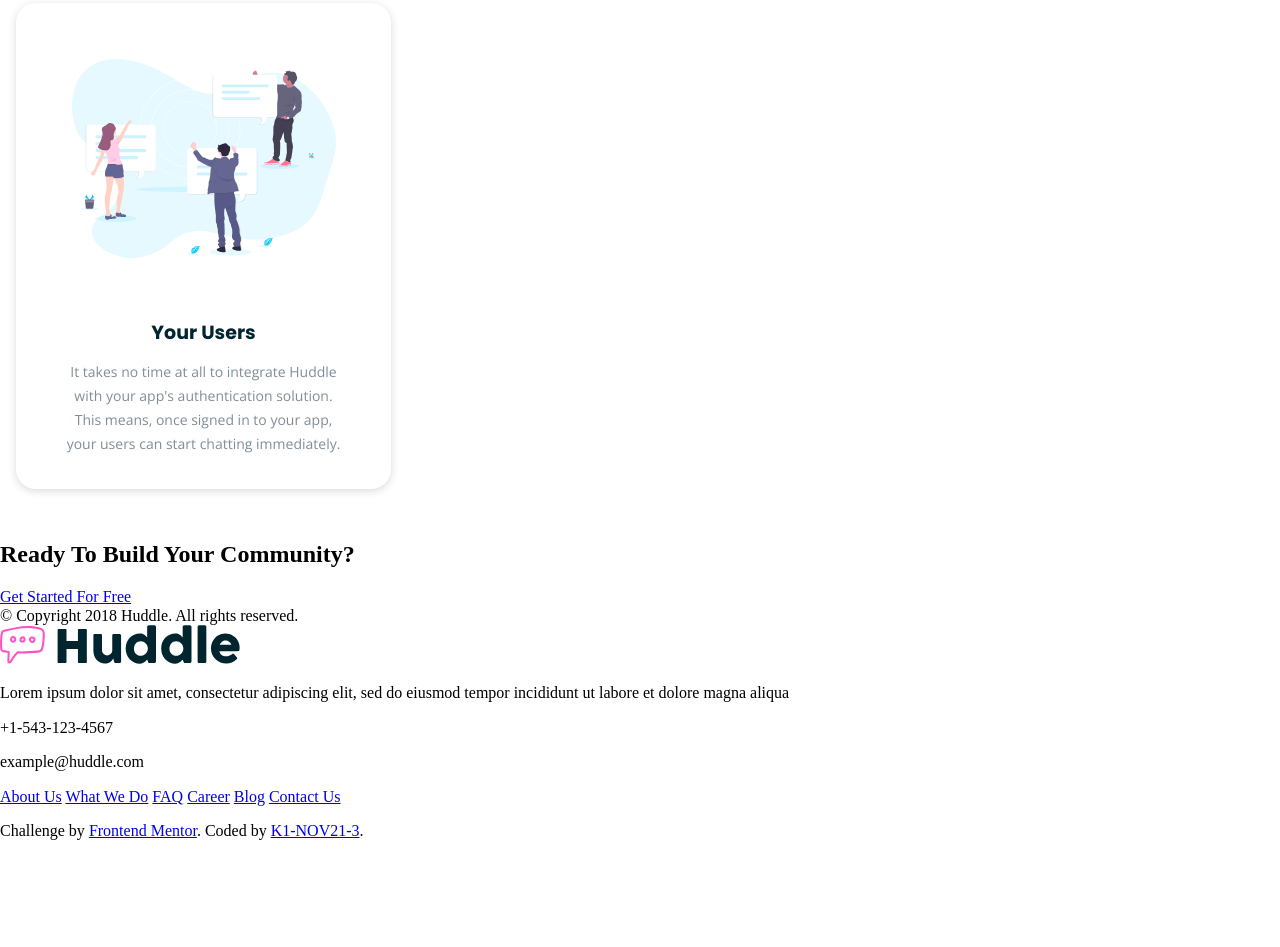
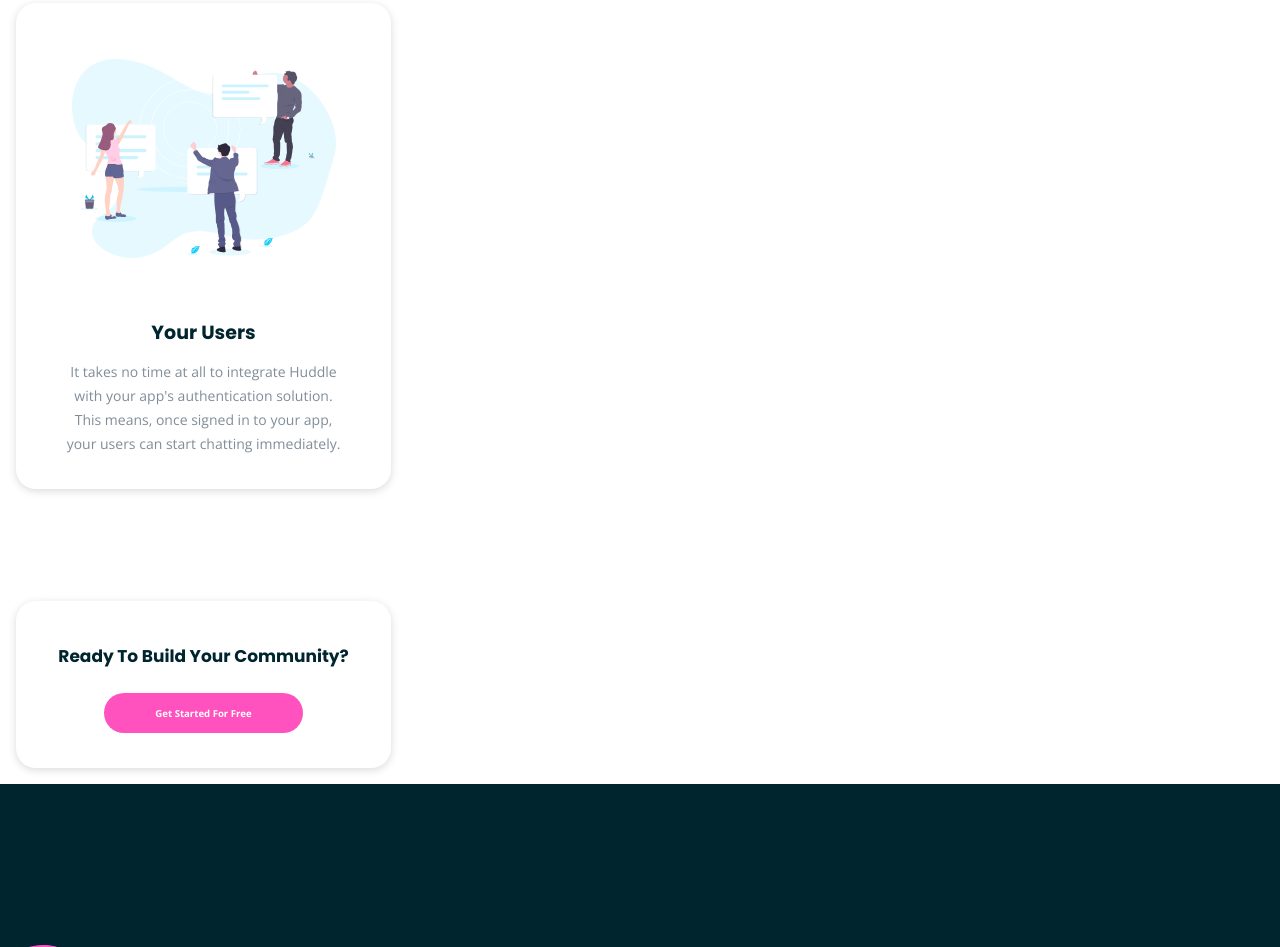
Before and after one commit to BC-MAY-21-ROR/kata-01-diseno-web-k1-nov21-3, a website: page index.html in a window 1280 px wide. Shown: the part 1853-2800 px from the top of the page. Before the commit the page ends 2693 px from the top, so only its background shows below. Drawn offline with nearby package versions, Linux system fonts and the light colour scheme.

Commit message:
Card-below added and design
Styles added to '/src/scss/layout/_cards.scss', desing for the card and the button
have been added to the stylesheet, including the same style of the startBtn from the '/src/scss/layout/_mid.scss'

Co-authored-by: Anisbeflo  <abejarano0@ucol.mx>
Co-authored-by: diegoOG09  <xdiegoemmax@outlook.com>
Co-authored-by: corps01  <ocorpus@ucol.mx>
Co-authored-by: rallygou  <rallygou@gmail.com>

```diff
--- a/index.html
+++ b/index.html
@@ -80,35 +80,49 @@
       </div>
    </div>
 
-   <div class="card-below">
+   <!--CARD FLOAT-->
+   <div class="card-below container">
       <h2>Ready To Build Your Community?</h2>
-      <a href="#">Get Started For Free</a>
+      <div class="startBtn">
+         <a class="btn2" href="#">Get Started For Free</a>
+      </div>
    </div>
 
 
 
-   &copy; Copyright 2018 Huddle. All rights reserved.
 
-   <footer>
 
-      <div class="icon ">
+   <!--FOOTER-->
+   <footer class="footer ">
+
+      <div class="icon-footer container ">
          <img src="images/logo.svg" alt="Logo">
       </div>
 
+      <div class="container">
+         <div class="footer-info">
+            <img src="images/icon-location.svg" alt="#">
             <p>
                Lorem ipsum dolor sit amet, consectetur adipiscing elit, sed do eiusmod tempor
                incididunt ut labore et dolore magna aliqua
             </p>
-
+         </div>
+         <div class="footer-info">
+            <img src="images/icon-phone.svg" alt="#">
             <p>
                +1-543-123-4567
             </p>
-
+         </div>
+         <div class="footer-info">
+            <img src="images/icon-email.svg" alt="#">
             <p>
                example@huddle.com
             </p>
+         </div>
+      </div>
 
-      <div class="footer-links">
+
+      <div class="footer-links container">
          <a href="#">About Us</a>
          <a href="#">What We Do</a>
          <a href="#">FAQ</a>
@@ -117,15 +131,19 @@
          <a href="#">Contact Us</a>
       </div>
 
-      <div class="footer-icons">
+      <div class="footer-icons container">
          <a href="#"></a>
          <a href="#"></a>
          <a href="#"></a>
       </div>
-      <p class="attribution">
+      <p class="attribution container">
          Challenge by <a href="https://www.frontendmentor.io?ref=challenge" target="_blank">Frontend Mentor</a>.
          Coded by <a href="#">K1-NOV21-3</a>.
       </p>
+      <p class="container">
+         &copy; Copyright 2018 Huddle. All rights reserved.
+      </p>
+
    </footer>
 </body>
 
--- a/src/scss/app.scss
+++ b/src/scss/app.scss
@@ -5,3 +5,4 @@
 @import 'layout/footer';
 @import 'layout/mid';
 @import 'layout/cards';
+@import 'layout/footer';
--- a/src/scss/layout/_cards.scss
+++ b/src/scss/layout/_cards.scss
@@ -20,7 +20,7 @@
             margin-bottom: 2.5rem;
         }
 
-        .card-title{
+        .card-title {
             text-align: center;
             font-family: $fontpoppin;
             font-weight: 700;
@@ -40,3 +40,41 @@
         }
     }
 }
+
+.card-below {
+    margin-top: 5rem;
+    border-radius: 20px;
+    box-shadow: rgba(0, 0, 0, 0.15) 0px 2px 8px;
+    margin-bottom: 1rem;
+    padding-top: 2rem;
+    padding-bottom: 1.2rem;
+    z-index: 1;
+
+    h2 {
+        text-align: center;
+        font-family: $fontpoppin;
+        color: $veryDarkCyan;
+        font-weight: 700;
+        font-size: 17px;
+    }
+
+    .startBtn {
+        align-items: center;
+        display: flex;
+        justify-content: center;
+        margin: 0;
+        margin-bottom: 1rem;
+        padding-top: .8rem;
+        .btn2 {
+            text-align: center;
+            font-family: $fontopensans;
+            text-decoration: none;
+            background-color: $pink;
+            border-radius: 1.3rem;
+            color: #fff;
+            font-size: 0.6rem;
+            font-weight: 700;
+            padding: 0.9rem 3.2rem;
+        }
+    }
+}
--- a/src/scss/layout/_footer.scss
+++ b/src/scss/layout/_footer.scss
@@ -0,0 +1,14 @@
+.footer {
+    background-color: $veryDarkCyan;
+    z-index: -1;
+    //margin-top: -3rem;
+
+
+
+    .icon-footer {
+        padding-top: 10rem;
+    }
+    .footer-info{
+        display: inline;
+    }
+}
```
Also changed, not shown: build/css/app.css, src/scss/layout/_mid.scss (line endings or trailing spaces), 1 other file. Lines whose indentation alone changed are shown as unchanged.
